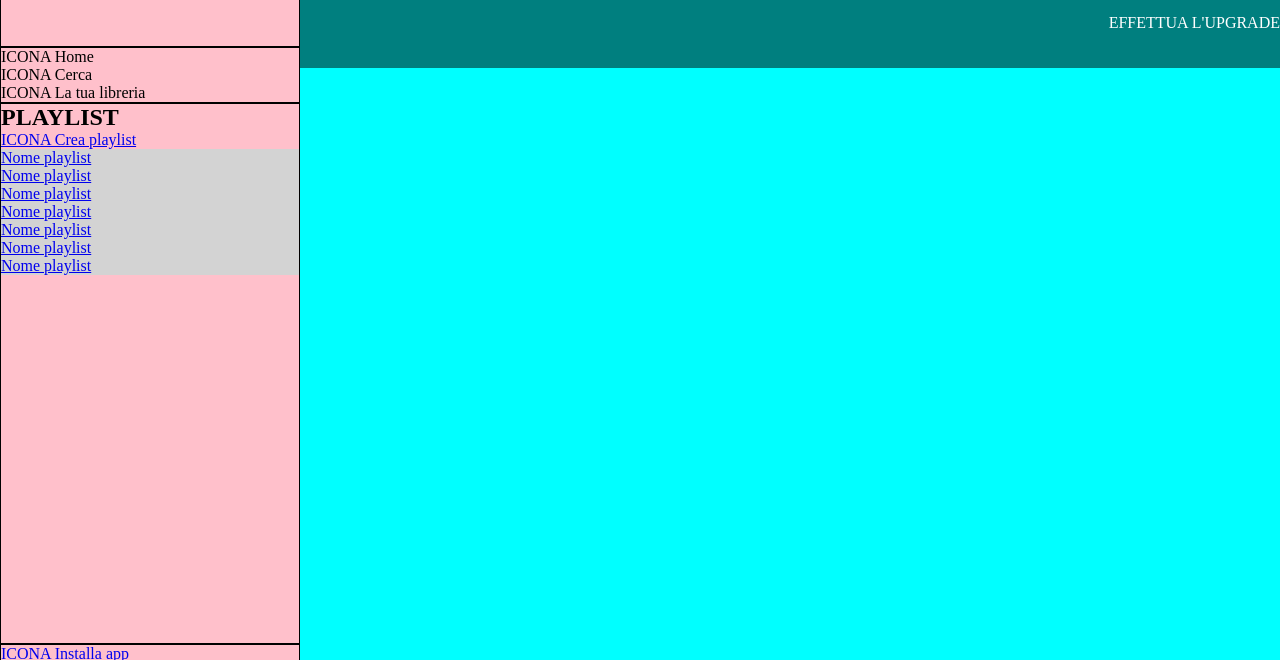
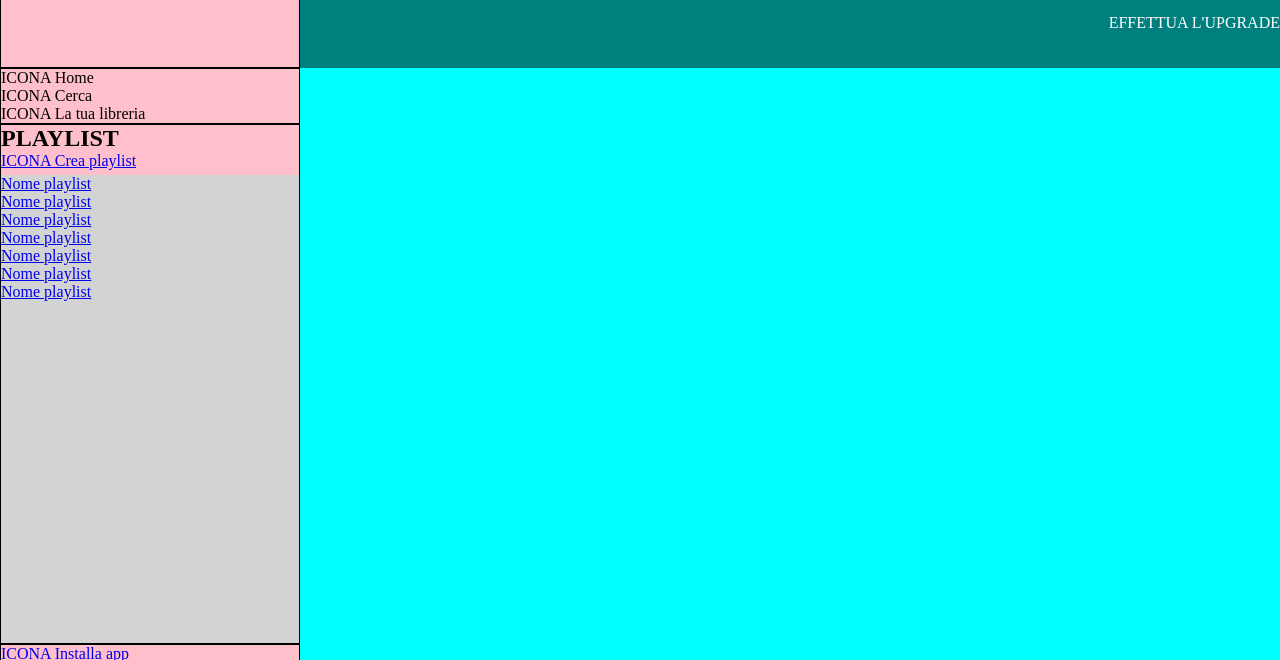
Before and after one commit to AAgozzino/html-css-spotifyweb, a plain HTML site: page index.html in a window 1280 px wide. Shown: the part 22-682 px from the top of the page. Drawn offline with Linux system fonts and the light colour scheme.

Commit message:
Aside scroll

```diff
--- a/css/style.css
+++ b/css/style.css
@@ -40,21 +40,34 @@ main{
   flex-direction: column;
   width: 300px;
   height: 100%;
+  overflow-y: hidden;
 }
 .logo{
   height: 90px;
+  flex-shrink: 0;
+}
+.main-nav{
+  flex-shrink: 0;
 }
 .menu-playlist{
 height: 100%;
 overflow: hidden;
 }
+.playlist-title{
+  height: 50px;
+}
+.playlist-list{
+  height: calc(100% - 50px);
+}
 .playlist{
-overflow-y: auto;
+  height: 100%;
+  overflow-y: auto;
 }
 /* Menu bottom profile */
 .aside-bottom{
   margin-top:auto;
   width: 100%;
+  flex-shrink: 0;
 }
 .profile img, h3{
   display: inline-block;
--- a/index.html
+++ b/index.html
@@ -30,10 +30,12 @@
 
           <!-- menu playlist -->
           <div class="menu-playlist bg_pink">
-            <h2>PLAYLIST</h2>
-            <a href="#">ICONA Crea playlist</a>
-            <nav class=" bg_lgrey">
-              <ul class="playlist">
+            <div class="playlist-title">
+              <h2>PLAYLIST</h2>
+              <a href="#">ICONA Crea playlist</a>
+            </div>
+            <nav class="playlist-list">
+              <ul class="playlist bg_lgrey">
                 <li><a href="#">Nome playlist</a></li>
                 <li><a href="#">Nome playlist</a></li>
                 <li><a href="#">Nome playlist</a></li>
```
